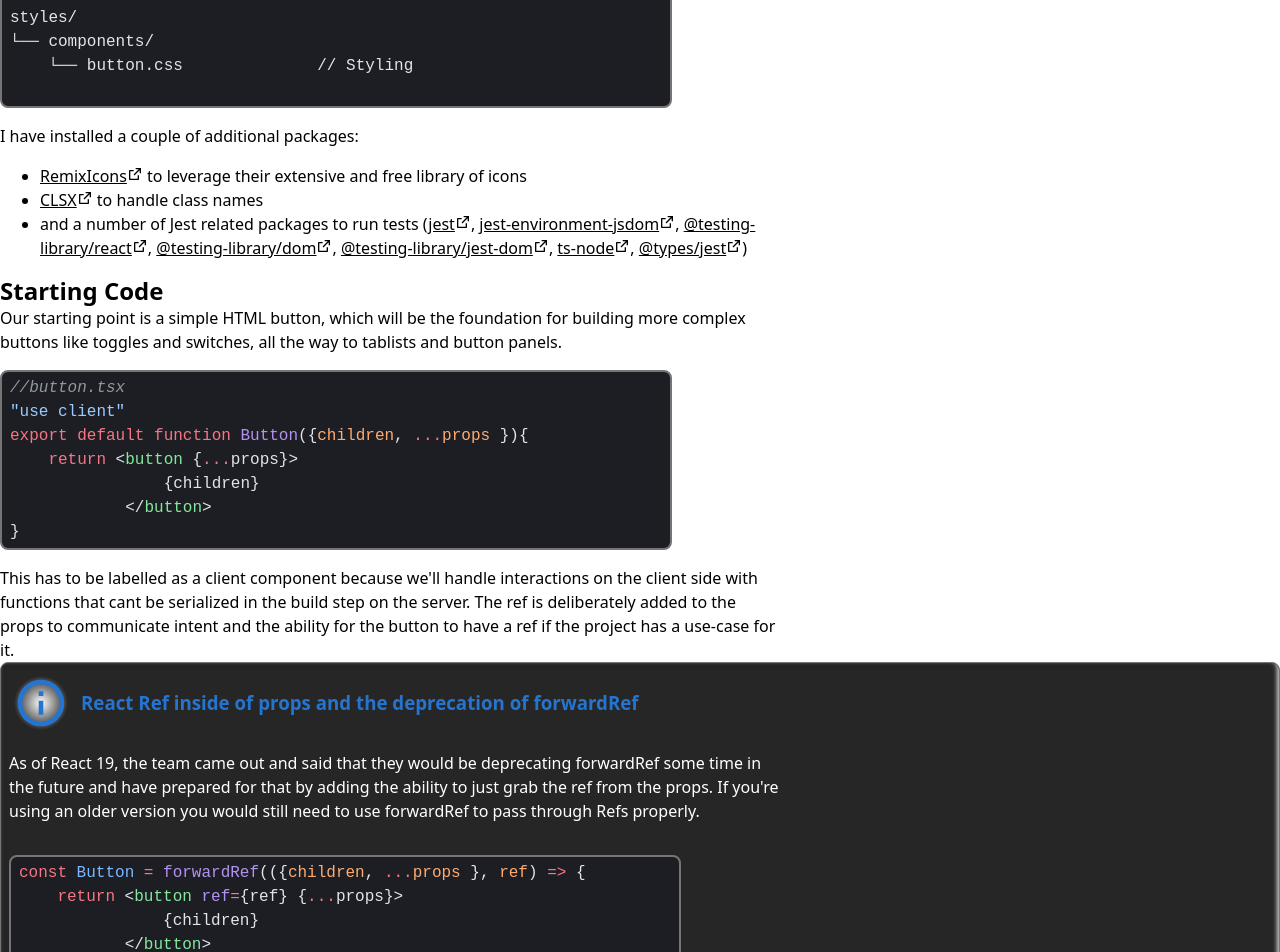
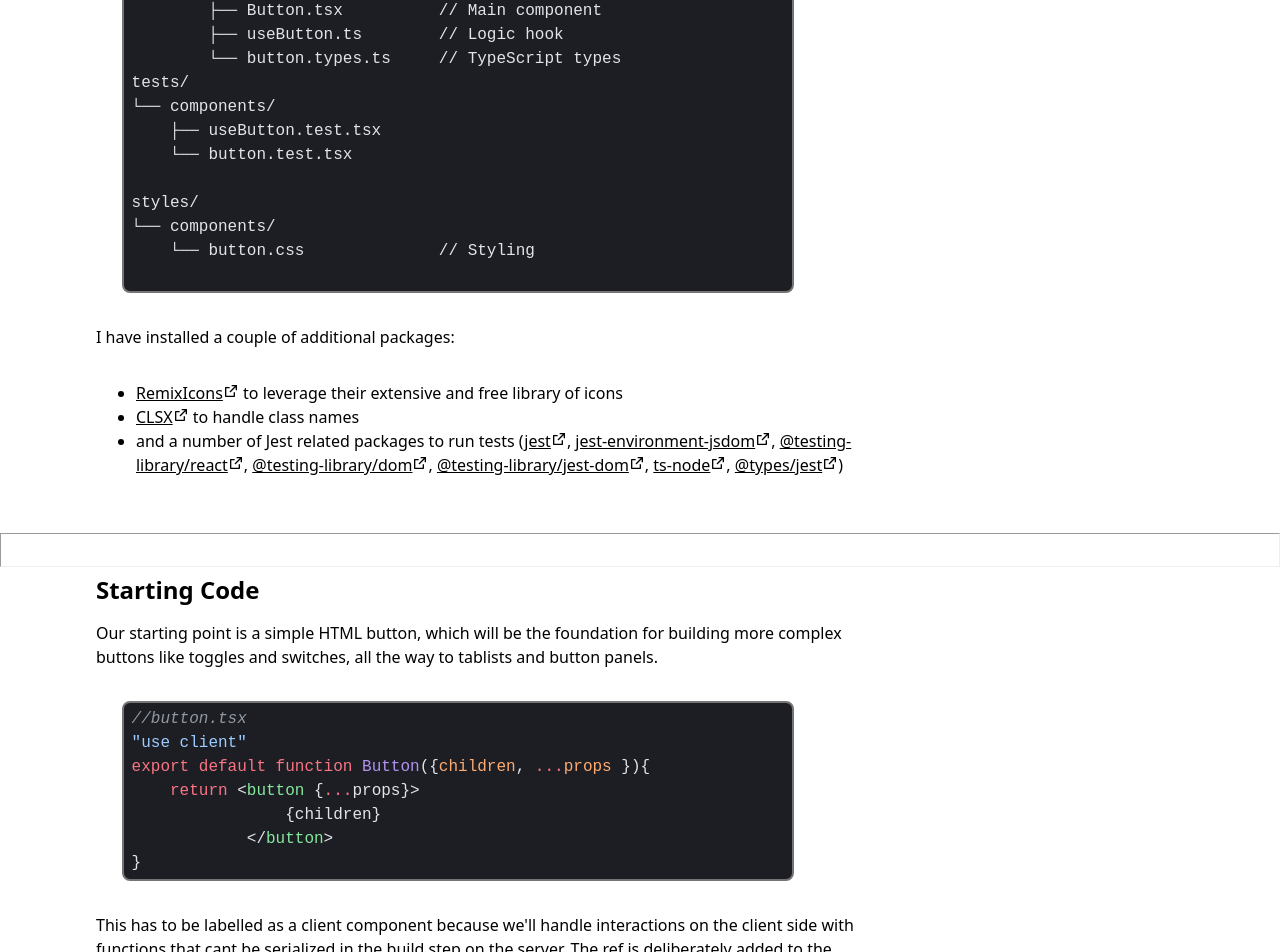
Before and after one commit to codercarl1243/react_components_system, a Next.js app: page /blog/design-system/buttons/base in a window 1280 px wide. Shown: the part 566-1518 px from the top of the page. Built offline with nearby package versions, Linux system fonts and the light colour scheme.

Commit message:
WIP current state

```diff
--- a/app/blog/design-system/buttons/base/page.tsx
+++ b/app/blog/design-system/buttons/base/page.tsx
@@ -2,26 +2,31 @@ import Code from "@/components/code";
 import Heading from "@/components/heading";
 import Link from "@/components/link";
 import Post from "@/components/post";
+import PostBanner from "@/components/post/post.banner";
 import PostNote from "@/components/post/post.note";
+import PostSection from "@/components/post/post.section";
 
 
 export default function ButtonsBasePage() {
 
     return (
-        <Post
+        <Post className="flow-8">
+            <PostSection>
+                <PostBanner
                     title={"The Button"}
                     image={{
                         src: "",
                         alt: undefined
-            }}>
-
+                    }}
+                />
                 <p>
                     This is the first in a series where we are building a Button design system.
                     We will be creating a base for a flexible, accessible, and composable button system in React.
                     Future button components will all be building off of this one button.
                 </p>
-
-            <section>
+            </PostSection>
+            <hr />
+            <PostSection>
                 <Heading headingLevel={2}>Project Structure</Heading>
                 <p>
                     For ease of reference I will be following a basic format for files and folders:
@@ -57,8 +62,9 @@ styles/
                     <li><Link href="https://www.npmjs.com/package/clsx">CLSX</Link> to handle class names</li>
                     <li>and a number of Jest related packages to run tests (<Link href="https://www.npmjs.com/package/jest">jest</Link>, <Link href="https://www.npmjs.com/package/jest-environment-jsdom">jest-environment-jsdom</Link>, <Link href="https://www.npmjs.com/package/@testing-library/react">@testing-library/react</Link>, <Link href="https://www.npmjs.com/package/@testing-library/dom">@testing-library/dom</Link>, <Link href="https://www.npmjs.com/package/@testing-library/jest-dom">@testing-library/jest-dom</Link>, <Link href="https://www.npmjs.com/package/ts-node">ts-node</Link>, <Link href="https://www.npmjs.com/package/@types/jest">@types/jest</Link>)</li>
                 </ul>
-            </section>
-            <section>
+            </PostSection>
+            <hr />
+            <PostSection>
                 <Heading headingLevel={2}>Starting Code</Heading>
 
                 <p>Our starting point is a simple HTML button, which will be the foundation for building more complex buttons like toggles and switches, all the way to tablists and button panels.</p>
@@ -80,13 +86,18 @@ export default function Button({children, ...props }){
                     <p>As of React 19, the team came out and said that they would be deprecating forwardRef some time in the future and have prepared for that by adding the ability to just grab the ref from the props.
                         If you're using an older version you would still need to use forwardRef to pass through Refs properly.</p>
 
-                    <Code codeString={`const Button = forwardRef(({children, ...props }, ref) => {
-    return <button ref={ref} {...props}>
+                    <Code dataWidth="full" codeString={`import { forwardRef } from "react";
+import type {ComponentProps} from 'react';
+
+const Button = forwardRef<HTMLButtonElement, ComponentProps<"button">>(
+    ({children, ...props }, ref) => (
+        <button ref={ref} {...props}>
             {children}
         </button>
-)}`} />
+    )
+)`} />
 
-                    <Link href="https://react.dev/blog/2024/12/05/react-19#ref-as-a-prop" style={{marginInlineStart: "auto"}}>see the original post</Link>
+                    <Link href="https://react.dev/blog/2024/12/05/react-19#ref-as-a-prop" style={{ marginInlineStart: "auto" }}>see the original post</Link>
                 </PostNote>
 
 
@@ -113,8 +124,9 @@ export default function Button({children, ...props }){
                     <li>Passes through a ref; and..</li>
                     <li>Allows standard button props within the component</li>
                 </ul>
-            </section>
-            <section>
+            </PostSection>
+            <hr />
+            <PostSection>
                 <Heading headingLevel={2}>The onClick handler with Custom Hook</Heading>
                 <p>
                     <span className="bold">Moving on to the interaction handling!</span> We will keep all the logic in a custom hook in <Code codeString={`./useButton.tsx`} inline />.
@@ -141,22 +153,11 @@ export default function Button({children, ...props }){
             )
 }`} />
                 </div>
+                <p>I'm just going to create a route for buttons and nextJS requires a page in here which I will render our button inside of.</p>
 
+                {/* 👉 **🎬 Create a page file and navigate to 3000/buttons,** */}
 
-            </section>
-
-
-
-            ================
-
-
-            I'm just going to create a route for buttons and nextJS requires a page in here which I will render our button inside of.
-
-            👉 **🎬 Create a page file and navigate to 3000/buttons,**
-            **Render the button and click it.**
-
-            <Code codeString={`
-            'use client'
+                <Code codeString={`'use client'
 import Button from "@/components/button";
 
 export default function ButtonsPage() {
@@ -164,43 +165,39 @@ export default function Button({children, ...props }){
         <>
             <Button className="check">Here</Button>
         </>
-            )
-}
-            `} />
+    )}`} />
 
-            👉 **🎬 Show console log: 'clicked'**
+                {/* 👉 **🎬 Show console log: 'clicked'** */}
 
-            ### Add Type-Safety
-            awesome! so this all works.
-            lets quickly cover the questions that a QA or manager is going to ask us.
+                <Heading headingLevel={3}>Adding Type-Safety</Heading>
+                <p>lets quickly cover the questions that a QA or manager is going to ask us.</p>
+                <ol>
+                    <li>What if we make a request to another service online?
+                        <div>The current response wont be there before the reliant code tries to keep going. This will cause errors</div>
+                    </li>
+                    <li>what if an error happens?
+                        <div>There is no error handling at present</div>
+                    </li>
+                    <li>How do we make this type safe?</li>
+                </ol>
+                <p>So lets mark these off add some async magic to the button</p>
 
-            1. what if we make a request to another service online? the response wont be there before we return it to the button and potentially up the chain.
+                <Code codeString={`const handleClick = (userHandler) => {
+    return async (event) => {
+        return await userHandler(event);
+    }}`} />
 
-            2. what if an error happens?
-
-            3. how do we make this type safe for typescript?
-
-            so lets add some async magic to the button
-
-            <Code codeString={`
-const handleClick = (userHandler) => {
-   return  async (event) => {
-                console.log("clicked")
-            return await userHandler(event);
-        }
-}
-            `} />
-
-            lets now cover the possible errors.
-
-            human errors occur where we the devs might just forget to pass a function. so lets add an early escape to prevent future us from making that an issue.
-
-            and if there is an error in the function that is being passed through we should log it but I dont think that we should resolve the error here inside a generic component. lets add a try catch, log out any errors and throw these errors further up the chain.
-
-            <Code codeString={`
-const handleClick = (userHandler) => {
-   return  async (event) => {
-                console.log("clicked")
+                <p>lets now cover the simple possible errors.</p>
+                <ul>
+                    <li>Human errors occur where we the devs might just forget to pass a function.
+                        <div>So lets add an early escape to prevent future us from making that an issue.</div>
+                    </li>
+                    <li>If there is an error in the function that is being passed through we should log it but I dont think that we should resolve the error here inside a generic component.
+                        <div>lets add a try catch, log out any errors and throw these errors further up the chain.</div>
+                    </li>
+                </ul>
+                <Code codeString={`const handleClick = (userHandler) => {
+    return async (event) => {
         if (!userHandler) return;
         try {
             return await userHandler(event);
@@ -208,18 +205,15 @@ const handleClick = (userHandler) => {
             console.error("Button click error:", err);
             throw err;
         }
-        }
-}
-            `} />
-
-            finally onto the type safety of our onClick handler. if we hover over the onclick attribute of the button element, we get all the types we need.
-            So the event originates from a `HTMLButtonElement` and is a `MouseEvent`.
-
-            We dont know what future handlers will be returning so lets keep it flexible by using a generic and allowing the button variants to type it strictly if needed, lets default it to void though.
-
-            <Code codeString={`
-
-            type ButtonClickHandler<T = void> = (
+    }}`} />
+                <p>
+                    Finally onto the type safety of our onClick handler.
+                    {/* TODO add image of intellisense maybe?*/}
+                    If we hover over the onclick attribute of the button element, we get all the types we need.
+                    The event originates from a <Code lang="tsx" codeString="HTMLButtonElement" inline /> and is a <Code lang="tsx" codeString="MouseEvent" inline />.
+                </p>
+                <p>We dont know what future handlers will be returning so lets keep it flexible by using a generic and allowing the button variants to type it strictly if needed, lets default it to void though.</p>
+                <Code codeString={`type ButtonClickHandler<T = void> = (
     event: React.MouseEvent<HTMLButtonElement>
 ) => T | Promise<T>;
 
@@ -239,50 +233,43 @@ const handleClick = (userHandler) => {
             }
         };
 return {handleClick};
-}
-                            `} />
+}`} />
 
-            ### Final Touches for the Button
+            </PostSection>
+            <hr />
+            <PostSection>
+                <Heading headingLevel={2}>
+                    Final Touches
+                </Heading>
+                <p>
+                    The final touches for the button will be to do 3 small things
+                </p>
+                <ol>
+                    <li>lets remove any oops moments by specifying a type of button. This should prevent any buttons inside of a form from accidentally initiating a submit when clicked.
+                        <div>Passing a type in the props will overwrite that of course.</div>
+                    </li>
+                    <li>Add a loading state.
+                        This will just be a prop passed through to the button and will ensure that every single button in the app will communicate state to the user in the same consistent manner.
+                        <div>
+                            We can disable the button while it is loading, and add an aria-busy attribute to tell screen readers that this button is processing the click. Changing the text content from the original label to 'Loading...' provides clear feedback to all users about the current state.
+                        </div>
+                    </li>
+                    <li>Add some css styling to give us a clean button with some baked in accessibility</li>
+                </ol>
 
-            The final touches for the button will be to do 3 small things
-            first lets remove any oops moments by specifying a type of button. This should prevent any buttons inside of a form from accidentally initiating a submit when clicked.
-            Passing a type in the props will overwrite that of course.
-
-            secondly lets add a loading state. This will just be a prop passed through to the button and will ensure that every single button in the app will communicate state to the user in the same consistent manner.
-
-            We can disable the button while it is loading, and add an aria-busy attribute to tell screen readers that this button is processing the click. Changing the text content from the original label to 'Loading...' provides clear feedback to all users about the current state."
-
-            <Code codeString={`
-                            export type ButtonProps = {isLoading ?: boolean;} & React.ComponentPropsWithRef<"button">;
-
-                            export default function Button({isLoading = false}){
-    return (
-                            <button
-                                // ...rest
-                                disabled={isLoading || props.disabled}
-                                aria-busy={isLoading}
-                            >
-                                {isLoading ? "Loading..." : children}
-                            </button>
-                            )
-}
-                            `} />
-
-            ### Add CSS Styling
-
-            and thirdly lets add some css styling to give us a clean button with some baked in accessibility.
-
-            to do this I am going to use good old CSS rather than any libraries. feel free to do whatever you prefer.
-
-            As mentioned previously I have installed CLSX to ensure class names are joined cleanly and conditional class name logic is respected.
-
-            <Code codeString={`
-                            "use client"
+            </PostSection>
+            <PostSection>
+                <Heading headingLevel={2}>CSS Styling</Heading>
+                <PostNote>
+                    <Heading headingLevel={3}>CSS Or Libraries??</Heading>
+                    <p>to do this I am going to use good old CSS rather than any libraries. feel free to do whatever you prefer.</p>
+                </PostNote>
+                <p>As mentioned previously I have installed CLSX to ensure class names are joined cleanly and conditional class name logic is respected.</p>
+                <Code codeString={`"use client"
 
 export default function Button({type = "button", className, children, onClick, ref, ...props }){
     const {handleClick} = useButton();
-                            return (
-                            <button
+    return <button
         ref={ref}
         className={clsx("button", className)}
         onClick={handleClick(onClick)}
@@ -293,23 +280,27 @@ const handleClick = (userHandler) => {
     >
         {isLoading ? "Loading..." : children}
     </button>
-                            )
-}
-                            `} />
+}`} />
 
-            👉 **🎬 Create styles/components/buttons.css file**
+                <p>Because this is our base Button I am going to wrap all of this CSS inside a layer to ensure it can be overwritten easily.</p>
+                <Code codeString={`@layer base { }`} lang="css" />
 
-            Because this is our base Button I am going to wrap all of this CSS inside a layer to ensure it can be overwritten easily.
+                <p>lets ensure that we respect the WCAG's minimum target size requirements for interactive elements - <em>especially as the number of countries with some level of legal requirement in place is growing each year.</em> </p>
 
-            <Code codeString={`
-                            @layer base { }
-                            `} lang="css" />
+            <p>
+                Now, the <span className="bold">AA</span> rating requires a minimum target size of 24x24 pixels , but since <em>over 60% of all internet traffic comes from mobile users</em>, I suggest aiming for the <span className="bold">AAA</span> requirement of 44x44 pixels. This sizing ensures that anyone using a touch device has a pretty good chance to hit the button when they are trying to.
 
-            I'm gonna open up the local server and show the rendered button while we make these changes.
+                Both the IOS guidelines and Material Design use similar sizing so users are already familiar with this.
 
-            lets ensure that we respect the WCAG's minimum target size requirements for interactive elements - especially as the number of countries with some level of legal requirement in place is **growing** each year. *I'll include links below for anyone who wants to read more.*
+            </p>
+            </PostSection>
 
-            Now, the **AA** rating requires a minimum target size of  **24x24 pixels** , but since **over 60% of all internet traffic** comes from mobile users, I suggest aiming for the **AAA** requirement of **44x44 pixels** — which also happens to be roughly the average width of an adult index finger. Both the IOS guidelines and Material Design use similar sizing so users are already familiar with this.
+            {/* 👉 **🎬 Create styles/components/buttons.css file** */}
+
+
+
+
+
 
             We can also add a bit of **UX embellishment** here by applying margins around the button by default. This helps users with motor function challenges, such as:
 
```
Lines whose indentation alone changed are shown as unchanged.
